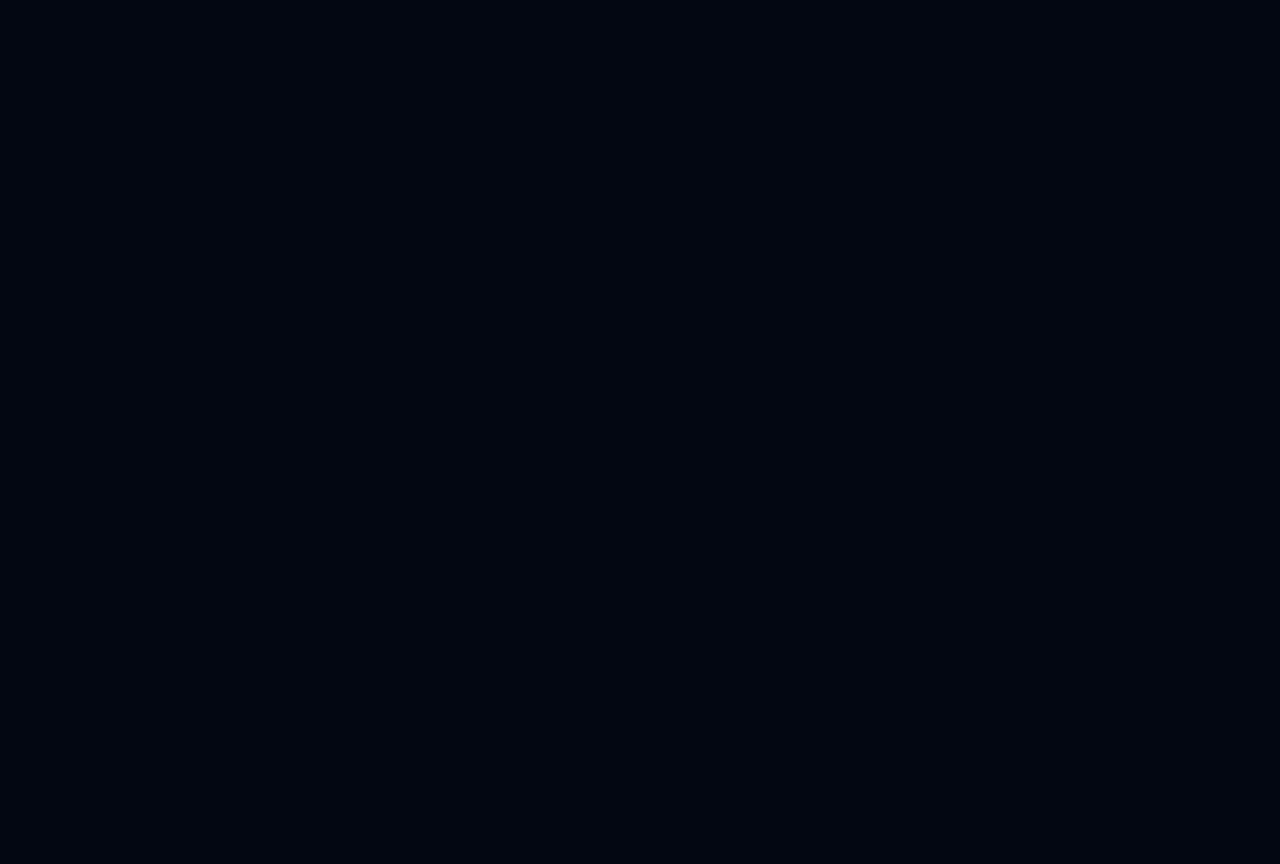
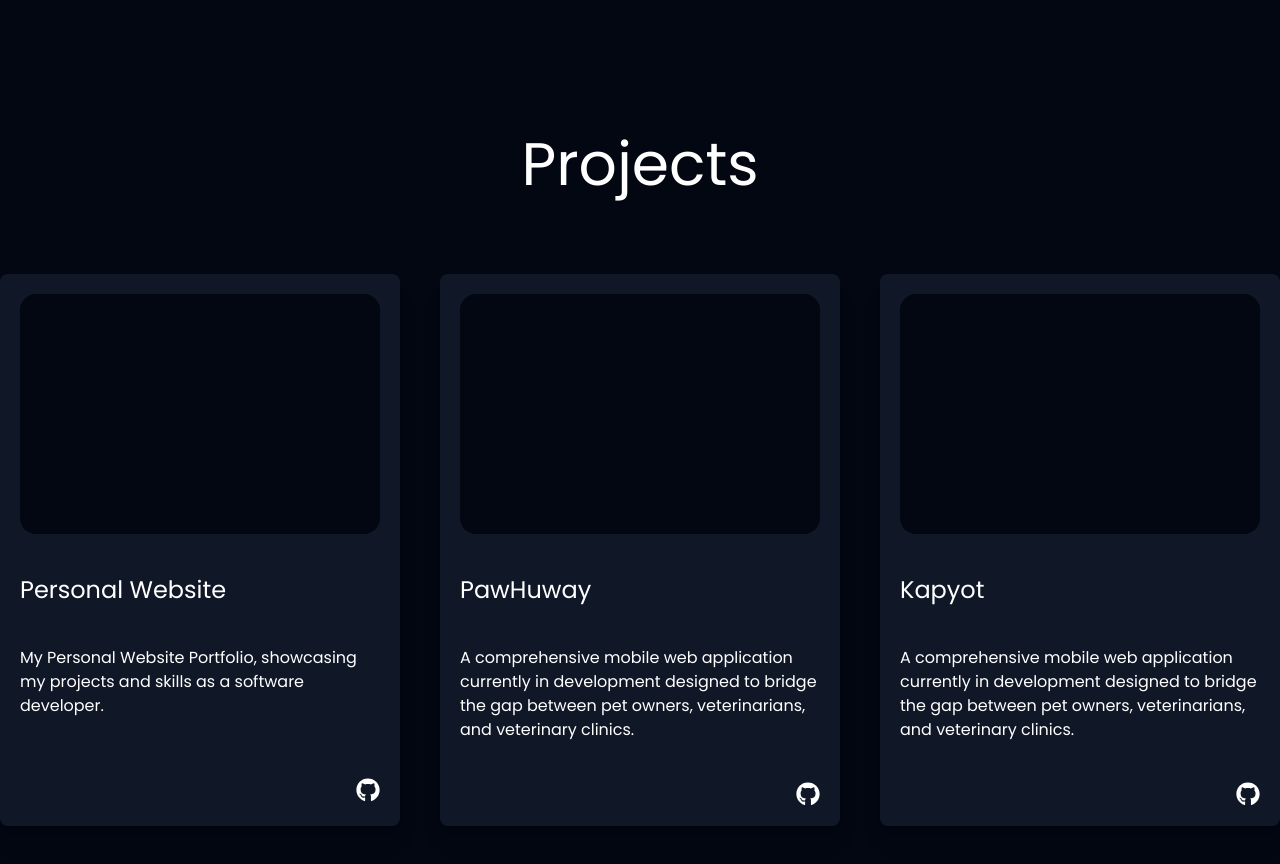
Before and after one commit to TBNRjaborel/my-website-porfolio, a Next.js app: page / in a window 1280 px wide. Shown: the part 1480-2344 px from the top of the page. Before the commit the page ends 1600 px from the top, so only its background shows below. Built offline with nearby package versions, Linux system fonts and the light colour scheme.

Commit message:
initiated projects page

```diff
--- a/src/app/page.js
+++ b/src/app/page.js
@@ -1,12 +1,14 @@
 import Image from "next/image";
 import LandingPage from "@/components/landing_page";
 import AboutPage from "@/components/about";
+import ProjectsPage from "@/components/projects";
 
 export default function Home() {
   return (
     <div>
       <LandingPage/>
       <AboutPage/>
+      <ProjectsPage/>
     </div>
   );
 }
--- a/src/components/about.js
+++ b/src/components/about.js
@@ -3,7 +3,7 @@ import { poppins } from "@/utils/fonts";
 
 function AboutPage(){
     return(
-        <div className ={`${poppins.className} flex flex-col items-center h-screen px-4`}>
+        <div className ={`${poppins.className} flex flex-col justify-center items-center h-screen`}>
             <h1 className="text-6xl">About Me</h1>
             <div className="shadow-lg mt-10 p-10 bg-gray-900 rounded-lg max-w-screen-lg">
                 <p className="max-w-screen-lg text-justify">
--- /dev/null
+++ b/src/components/projects.js
@@ -0,0 +1,70 @@
+import { poppins } from "@/utils/fonts";
+import { FaGithub, FaLinkedin, FaExternalLinkAlt } from "react-icons/fa";
+function ProjectsPage(){
+    return(
+        <div>
+            <div className={`${poppins.className} flex flex-col justify-center items-center h-screen`}>
+                <h1 className="text-6xl">
+                    Projects
+                </h1>
+                <div className="m-20 flex gap-10">
+                    <div className="shadow-xl bg-gray-900 text-white rounded-lg p-5 w-[400px]">
+                        <div className="bg-gray-950 rounded-2xl p-30"> {/*placeholder for image of app/web app*/}
+
+                        </div>
+                        <h2 className="text-2xl my-10">
+                            Personal Website
+                        </h2>
+                        <p>
+                            My Personal Website Portfolio, showcasing my projects and skills as a software developer.
+                        </p>
+                        <div className="flex justify-end mt-15">
+                            <a href="https://github.com/TBNRjaborel/my-website-porfolio" target="_blank" rel="noopener noreferrer">
+                                <FaGithub className="w-6 h-6"/>
+                            </a>
+                        </div>
+                    </div>
+                    <div className="shadow-xl bg-gray-900 text-white rounded-lg p-5 w-[400px]">
+                        <div className="bg-gray-950 rounded-2xl p-30"> {/*placeholder for image of app/web app*/}
+
+                        </div>
+                        <h2 className="text-2xl my-10">
+                            PawHuway
+                        </h2>
+                        <p>
+                            A comprehensive mobile web application currently in development designed to bridge the gap between pet
+                            owners, veterinarians, and veterinary clinics.
+                        </p>
+                        <div className="flex justify-end mt-10">
+                            <a href="https://github.com/TBNRjaborel/PawHuway" target="_blank" rel="noopener noreferrer">
+                                <FaGithub className="w-6 h-6"/>
+                            </a>
+                        </div>
+                    </div>
+                    <div className="shadow-xl bg-gray-900 text-white rounded-lg p-5 w-[400px]">
+                        <div className="bg-gray-950 rounded-2xl p-30"> {/*placeholder for image of app/web app*/}
+
+                        </div>
+                        <h2 className="text-2xl my-10">
+                            Kapyot
+                        </h2>
+                        <p>
+                            A comprehensive mobile web application currently in development designed to bridge the gap between pet
+                            owners, veterinarians, and veterinary clinics.
+                        </p>
+                        <div className="flex justify-end mt-10">
+                            <a href="https://github.com/mon-ok/kapyot" target="_blank" rel="noopener noreferrer">
+                                <FaGithub className="w-6 h-6"/>
+                            </a>
+                        </div>
+                    </div>
+
+                </div>
+
+            </div>
+
+        </div>
+    )
+}
+
+export default ProjectsPage
```
